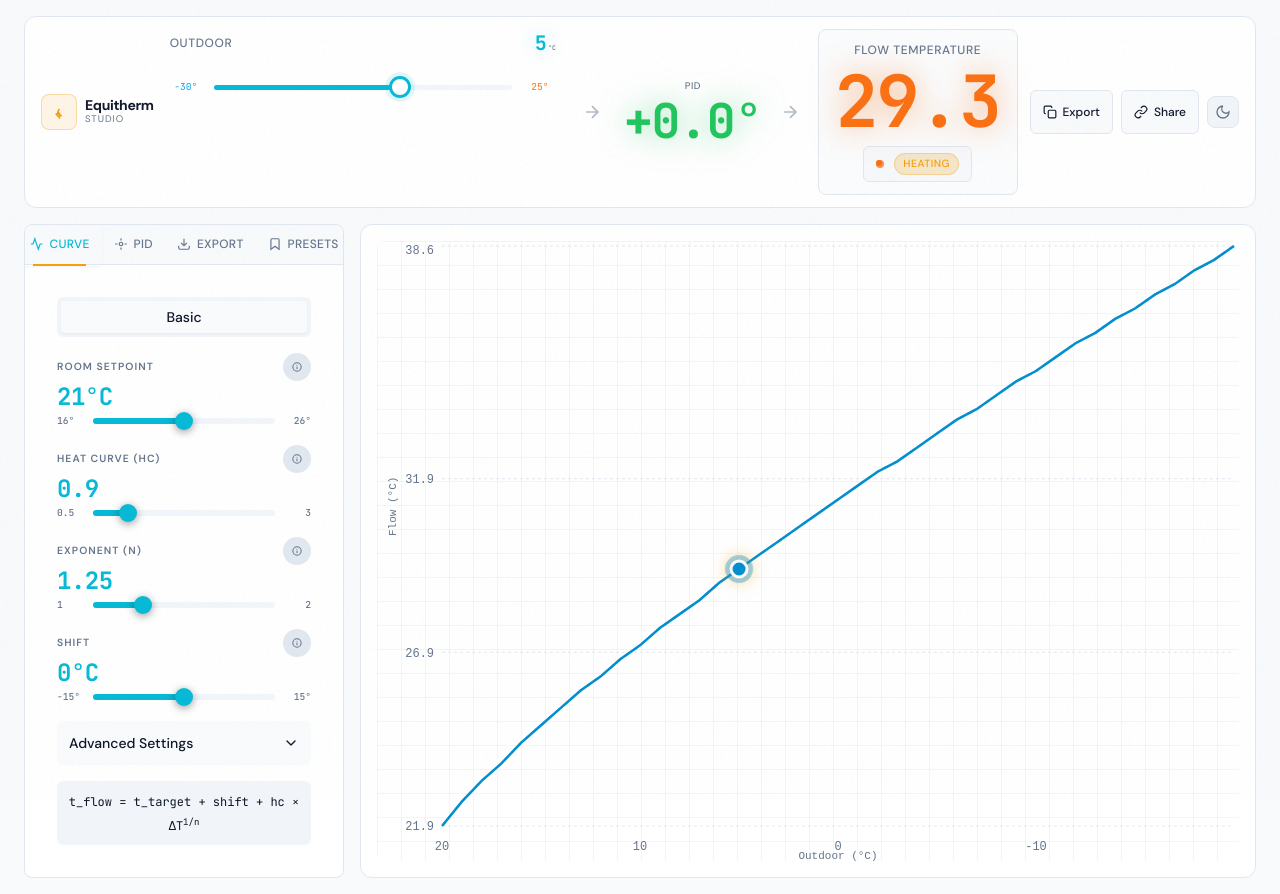
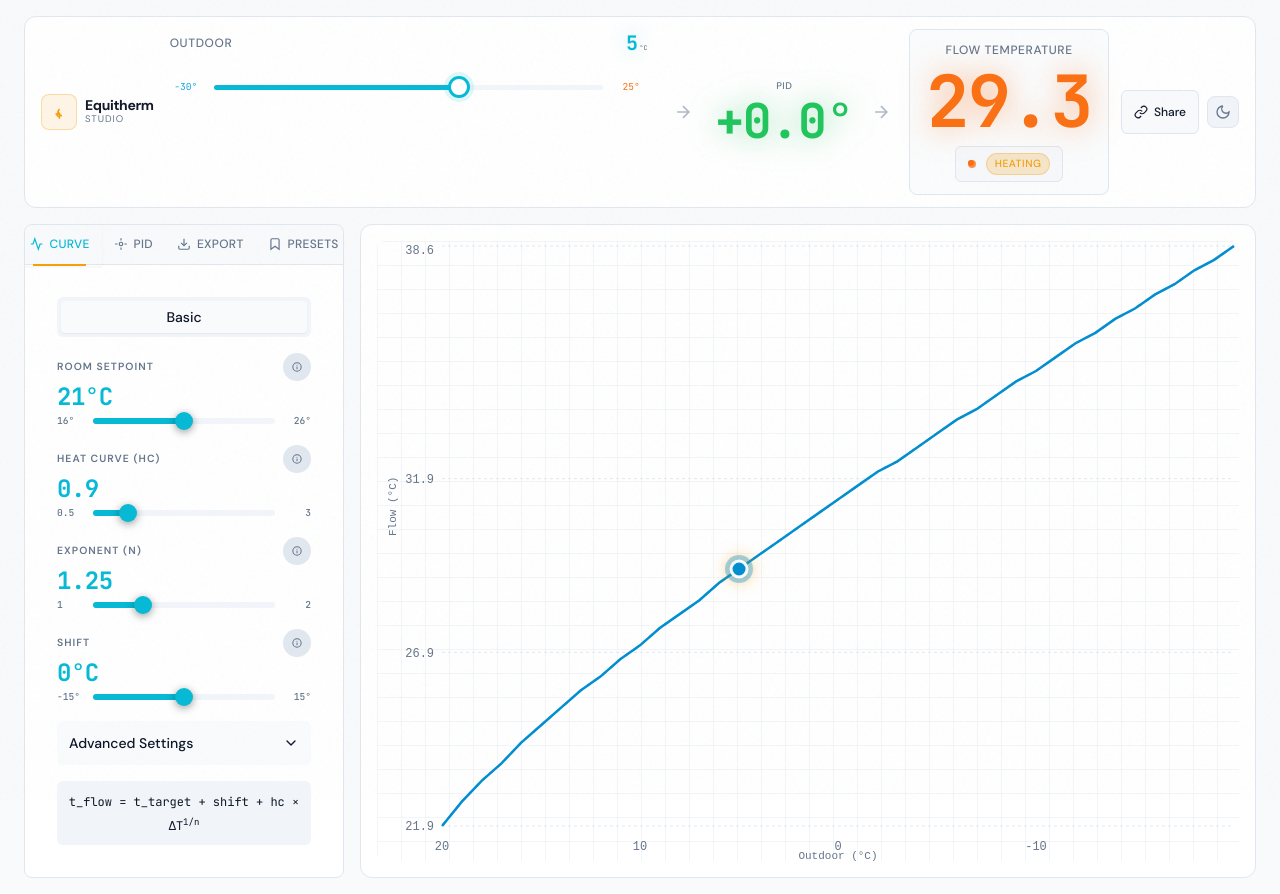
Before and after one commit to P4uLT/equitherm-studio, a React (Vite) app in the folder packages/web/: page / in a window 1280 px wide. Built offline with nearby package versions, Linux system fonts and the light colour scheme; what fluid-tailwind would draw is missing.

Commit message:
refactor(header): remove redundant Export button
- Export now exclusively handled by Export tab in sidebar
- Header focuses on status display (OutputDisplay) and quick actions (Share, Theme)
- Cleaner visual hierarchy aligns with industrial control room aesthetic

```diff
--- a/packages/web/src/components/AppShell/Header.tsx
+++ b/packages/web/src/components/AppShell/Header.tsx
@@ -1,8 +1,6 @@
 // src/components/AppShell/Header.tsx
-import { useState } from 'react';
 import { useTheme } from '../../contexts/ThemeContext';
 import { OutputDisplay } from './OutputDisplay';
-import { YAMLModal } from '../Modals/YAMLModal';
 import { showToast } from '@/lib/toast';
 import { useStore } from '../../store/useStore';
 import { Button } from '@/components/ui/button';
@@ -13,15 +11,6 @@ function FlameIcon({ className }: { className?: string }) {
     <svg className={className} viewBox="0 0 24 24" fill="none" stroke="currentColor" strokeWidth="2" strokeLinecap="round" strokeLinejoin="round">
       <path d="M8.5 14.5A2.5 2.5 0 0 0 11 12c0-1.38.5-2 1-3 1-2 3-2.5a3 3 0 0 0-3-2.5c0 0 0-1.5-1-3s-2.5-1-2.5-3 0 0 0 1.5-3 1-2 .5-1 1-3a2.5 2.5 0 0 0 2.5 2.5" />
       <path d="M11 12c0 1.5 1.5 3 2 3a3 3 0 0 0-2-2.5c0 0 0 1.5-1 3s2.5 1 2.5 3 0 0 0-1.5 3-1 2-.5 1-1 3a2.5 2.5 0 0 0-2.5-2.5" />
-    </svg>
-  );
-}
-
-function CopyIcon({ className }: { className?: string }) {
-  return (
-    <svg className={className} viewBox="0 0 24 24" fill="none" stroke="currentColor" strokeWidth="2">
-      <rect x="9" y="9" width="13" height="13" rx="2" ry="2" />
-      <path d="M5 15H4a2 2 0 0 1-2-2V4a2 2 0 0 1 2-2h9a2 2 0 0 1 2 2v1" />
     </svg>
   );
 }
@@ -37,7 +26,6 @@ function LinkIcon({ className }: { className?: string }) {
 
 export function Header() {
   const { theme, setTheme } = useTheme();
-  const [yamlOpen, setYamlOpen] = useState(false);
 
   const handleShare = () => {
     const curve = useStore.getState().curve;
@@ -57,7 +45,6 @@ export function Header() {
   };
 
   return (
-    <>
     <header className="flex items-center gap-3 px-3 py-2 sm:px-4 sm:py-3 bg-card border border-border rounded-xl mb-3 sm:mb-4">
       {/* Logo */}
       <div className="hidden lg:flex items-center gap-2 shrink-0">
@@ -77,15 +64,6 @@ export function Header() {
 
       {/* Actions */}
       <div className="flex items-center gap-1.5 sm:gap-2 shrink-0">
-          <Button
-            variant="outline"
-            size="sm"
-            className="gap-1.5 min-h-touch h-8 hover:shadow-[var(--glow-focus)] transition-shadow duration-[var(--duration-fast)]"
-            onClick={() => setYamlOpen(true)}
-          >
-            <CopyIcon className="w-3.5 h-3.5" />
-            <span className="hidden sm:inline text-xs">Export</span>
-          </Button>
         <Button
           variant="outline"
           size="sm"
@@ -118,8 +96,5 @@ export function Header() {
         </button>
       </div>
     </header>
-
-      <YAMLModal isOpen={yamlOpen} onClose={() => setYamlOpen(false)} />
-    </>
   );
 }
```
Lines whose indentation alone changed are shown as unchanged.
